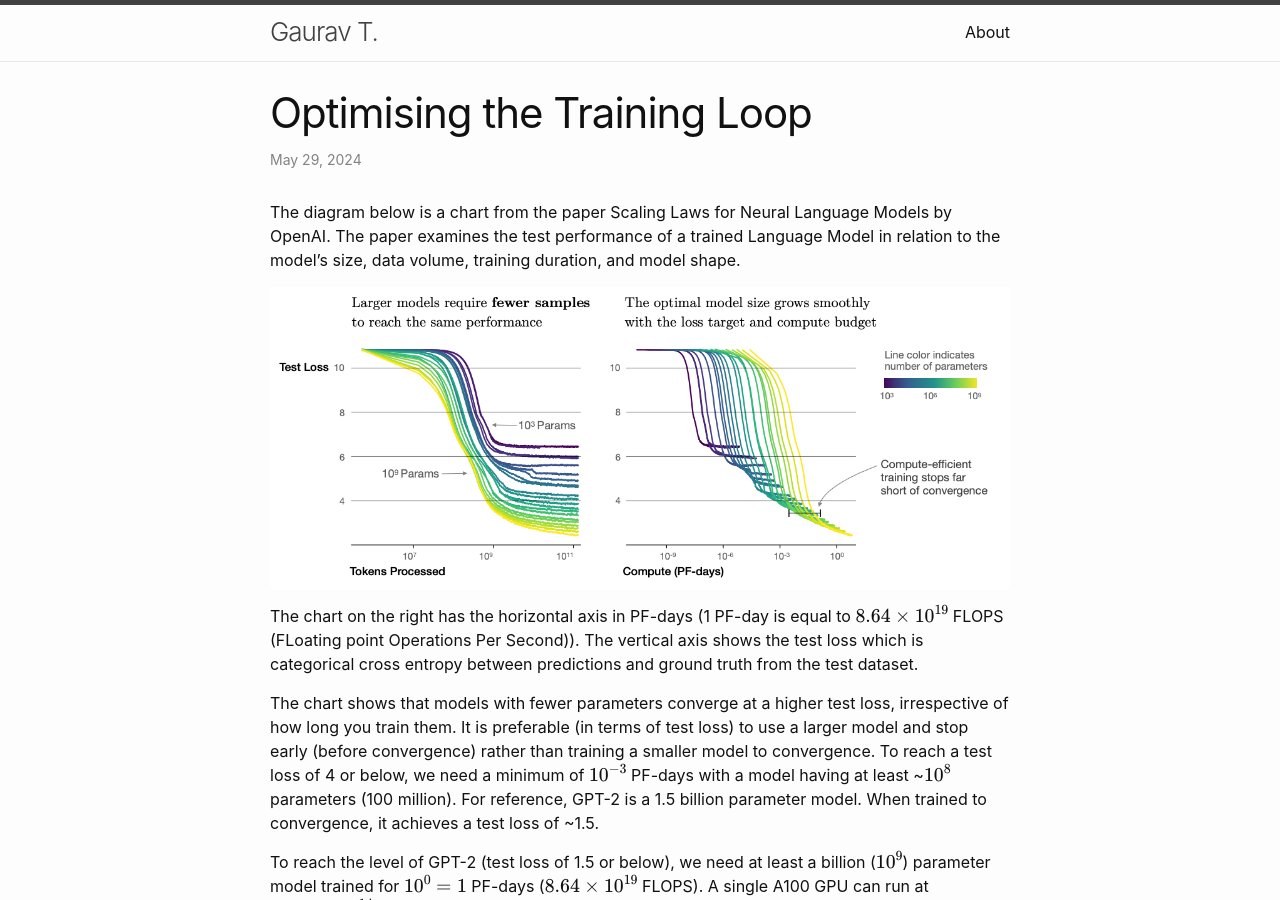
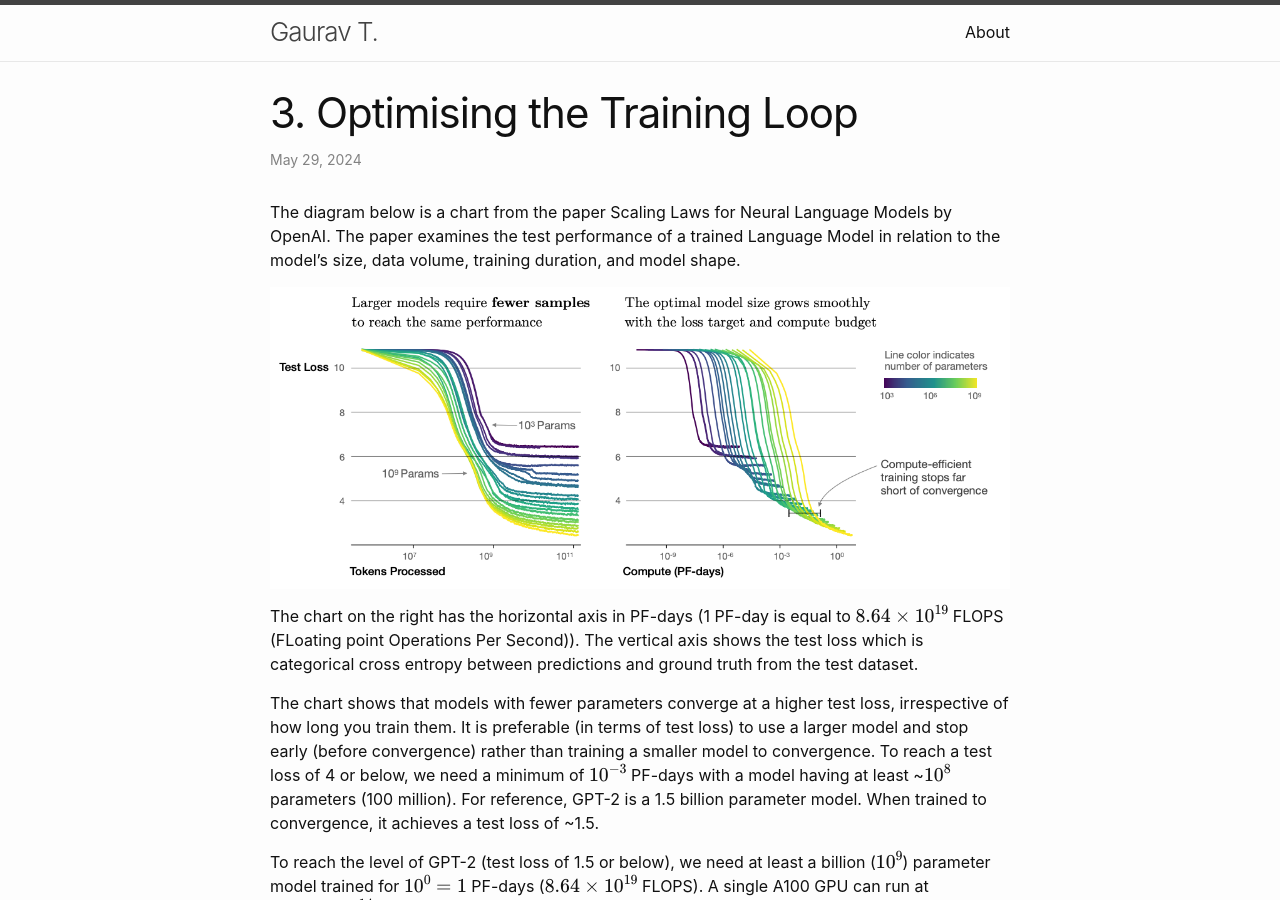
Before and after one commit to gauravtendolkar/gauravtendolkar.github.io, a Jekyll site: the page built from docs/_posts/2024-05-29-Optimising-the-Training-Loop.markdown, in a window 1280 px wide and 900 px high. Built offline with Jekyll 4.4.1, drawn with Linux system fonts in a browser that asks for light colours; formulas are drawn with MathJax 3.

Commit message:
test layout

```diff
--- a/docs/_config.yml
+++ b/docs/_config.yml
@@ -29,7 +29,7 @@
 twitter_username:
 github_username:  gauravtendolkar
 
-show_excerpts: true
+show_excerpts: false
 
 # Build settings
 theme: minima
--- a/docs/_layouts/home.html
+++ b/docs/_layouts/home.html
@@ -50,9 +50,9 @@
       <ul class="post-list">
         {%- for post in category.last -%}
         <li>
-          {%- assign date_format = site.minima.date_format | default: "%b %-d,
+          <!-- {%- assign date_format = site.minima.date_format | default: "%b %-d,
           %Y" -%}
-          <span class="post-meta">{{ post.date | date: date_format }}</span>
+          <span class="post-meta">{{ post.date | date: date_format }}</span> -->
           <h3>
             <a class="post-link" href="{{ post.url | relative_url }}">
               {{ post.title | escape }}
--- a/docs/_posts/2024-05-29-Optimising-the-Training-Loop.markdown
+++ b/docs/_posts/2024-05-29-Optimising-the-Training-Loop.markdown
@@ -1,6 +1,6 @@
 ---
 layout: post
-title:  "Optimising the Training Loop"
+title:  "3. Optimising the Training Loop"
 date:   2024-05-29 18:33:45 -0400
 categories: Optimising-the-Training-Loop
 ---
```
